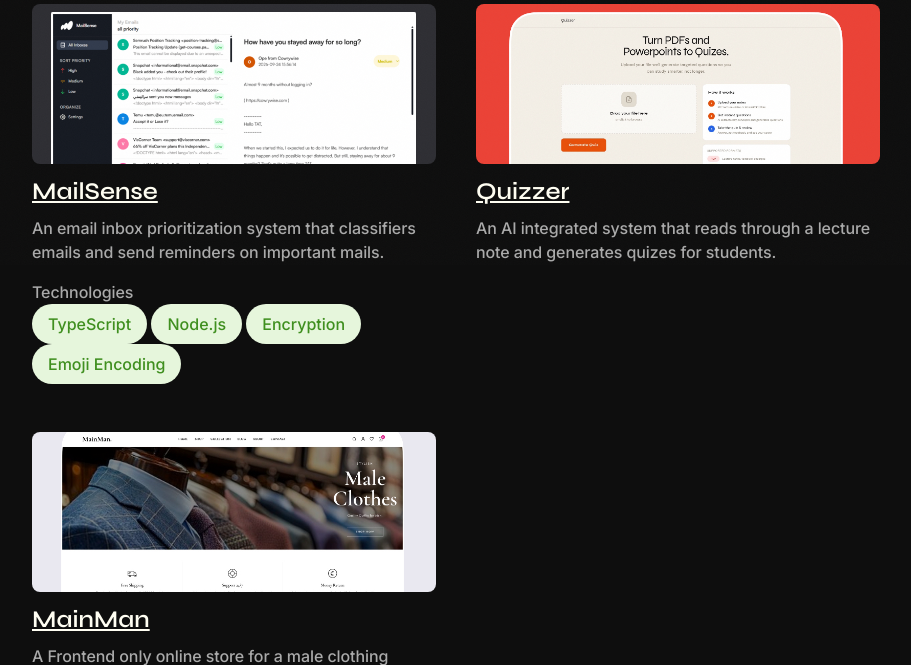
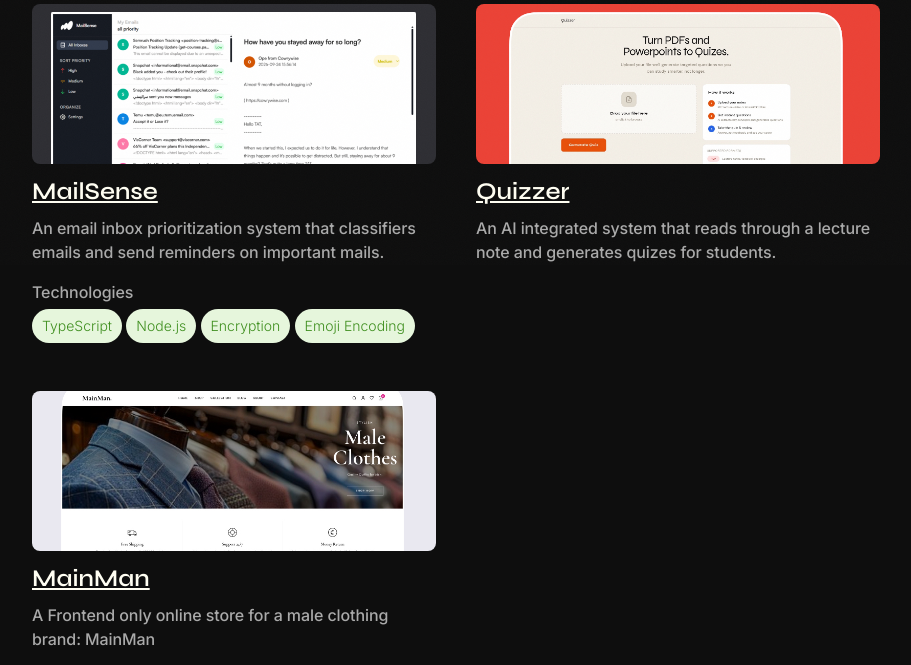
Before and after one commit to tatstephenweb/tat, a Flask app: page /works in a window 1280 px wide. Shown: the part 535-1200 px from the top of the page, without its empty margins (184-1095 px from the left). Run offline with Flask 3, Linux system fonts and the light colour scheme; some libraries are stand-ins or nearby versions.

Commit message:
Restore CSS styles and variables
Restored CSS variables, styles, and layout for various components including buttons, cards, and navigation elements. Adjusted styles for dark mode and hover effects.

```diff
--- a/static/css/style.css
+++ b/static/css/style.css
@@ -512,7 +512,7 @@
 
     .tag {
       display: inline-block;
-      padding: 8px 16px;
+      padding: 5px 10px;
       background: var(--tag-bg);
       color: var(--tag-text);
       font-size: 14px;
@@ -522,7 +522,6 @@
       white-space: nowrap;
       font-family: 'DM Sans', sans-serif;
       font-family: Inter, "Inter Fallback";
-    font-size: 16px;
-    font-weight: 450;
+    margin-top:5px;
     line-height: 24px;
     }
```
